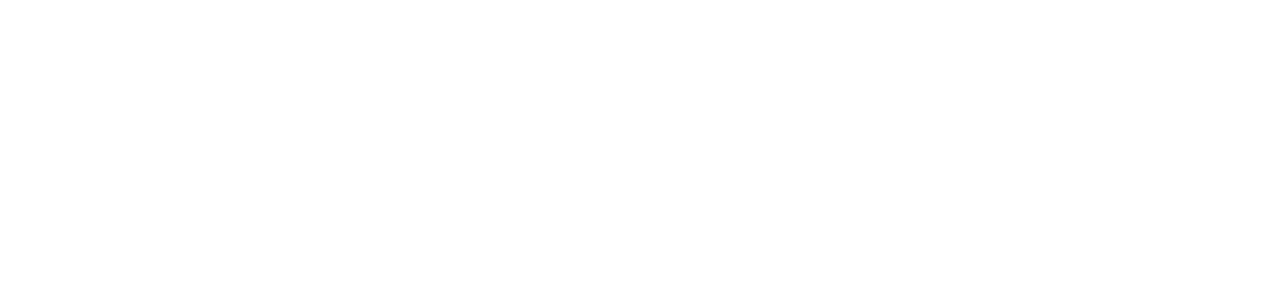
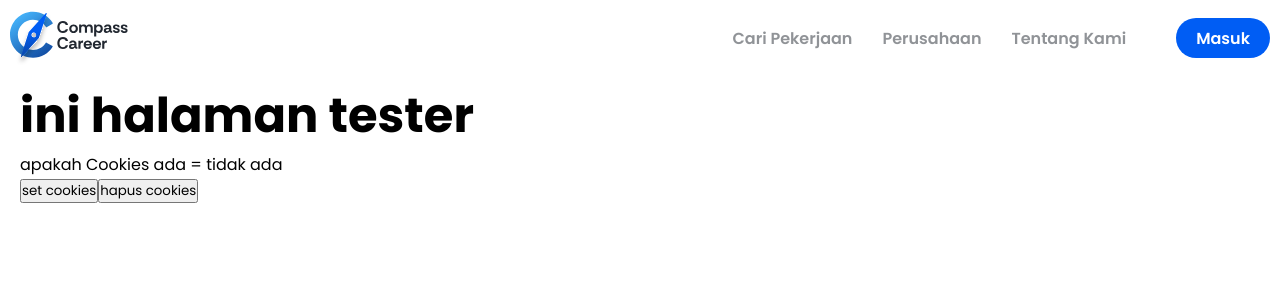
Before and after one commit to daffalde/CompassCareer, a React (Vite) app: page /test in a window 1280 px wide. Before the commit this address had no page. Shown: the top 300 px of the page. Built offline with nearby package versions, Linux system fonts and the light colour scheme.

Commit message:
perbaikan di register untuk menambah role.dan pembuatan halaman tester

```diff
--- a/package.json
+++ b/package.json
@@ -12,6 +12,7 @@
   },
   "dependencies": {
     "axios": "^1.9.0",
+    "js-cookie": "^3.0.5",
     "moment": "^2.30.1",
     "react": "^19.1.0",
     "react-dom": "^19.1.0",
--- a/src/App.jsx
+++ b/src/App.jsx
@@ -7,6 +7,7 @@
 import Aboutus from "./pages/Aboutus.jsx";
 import Login from "./pages/Login.jsx";
 import Logout from "./pages/Logout.jsx";
+import Test from "./pages/Test.jsx";
 
 function App() {
   return (
@@ -21,6 +22,8 @@
           <Route path="/tentang" Component={Aboutus} />
           <Route path="/login" Component={Login} />
           <Route path="/signup" Component={Logout} />
+
+          <Route path="/test" Component={Test} />
         </Routes>
       </BrowserRouter>
     </>
--- a/src/data/Data.jsx
+++ b/src/data/Data.jsx
@@ -614,3 +614,23 @@
   },
   //dst...
 ];
+
+// _________________testing login
+const userTes = [
+  {
+    id: 1,
+    name: "John Doe",
+    email: "johdoe@gmail.com",
+    password: "12345678",
+    role: "pelamar",
+    token: "oasndawubdaowndoaw",
+  },
+  {
+    id: 1,
+    name: "Tokopedia",
+    email: "tokopedia@gmail.com",
+    password: "12345678",
+    role: "perusahaan",
+    token: "oasndawubdaowndoaw",
+  },
+];
--- a/src/pages/Logout.jsx
+++ b/src/pages/Logout.jsx
@@ -67,6 +67,16 @@
                   />
                 </button>
               </span>
+              <span id="role">
+                <label for="role">Role</label>
+                <select id="role">
+                  <option value="" hidden selected>
+                    Pelamar/Perusahaan
+                  </option>
+                  <option value="pelamar">Pelamar</option>
+                  <option value="perusahaan">Perusahaan</option>
+                </select>
+              </span>
               <button className="button-main button-auth">Daftar</button>
             </form>
             <div className="auth-gap"></div>
--- /dev/null
+++ b/src/pages/Test.jsx
@@ -0,0 +1,43 @@
+import { useEffect, useState } from "react";
+import Header from "../components/Header";
+import Cookies from "js-cookie";
+
+export default function Test() {
+  const [kuki, setKuki] = useState("");
+
+  function handleCookie() {
+    const kue = Cookies.get("token");
+    if (kue) {
+      setKuki("ada");
+    } else {
+      setKuki("tidak ada");
+    }
+  }
+
+  useEffect(() => {
+    handleCookie();
+  }, []);
+
+  function handleAddKuki() {
+    Cookies.set("token", "abcdefghijklmn");
+    handleCookie();
+  }
+
+  function handleDeleteKuki() {
+    Cookies.remove("token");
+    handleCookie();
+  }
+
+  sessionStorage.setItem("nilai", "ini-token");
+  return (
+    <>
+      <div className="container">
+        <Header />
+        <h1>ini halaman tester</h1>
+        <p>apakah Cookies ada = {kuki}</p>
+        <button onClick={handleAddKuki}>set cookies</button>
+        <button onClick={handleDeleteKuki}>hapus cookies</button>
+      </div>
+    </>
+  );
+}
--- a/src/styles/auth.css
+++ b/src/styles/auth.css
@@ -131,6 +131,14 @@
   background-color: var(--white);
   padding: 0 10px;
 }
+
+#role select {
+  width: 100%;
+  height: 40px;
+  font-size: 16px;
+  border: 3px solid var(--black-10);
+  border-radius: 5px;
+}
 @media screen and (width < 600px) {
   .auth-body {
     height: fit-content;
--- a/src/styles/lowongan.css
+++ b/src/styles/lowongan.css
@@ -14,7 +14,7 @@
   gap: 20px;
 }
 .k-l-item {
-  box-shadow: 0 0 10px 0 rgb(0, 0, 0, 0.25);
+  box-shadow: 0 0 10px 0px rgb(0, 0, 0, 0.1);
   border-radius: 10px;
   background-color: var(--white);
   padding: 20px;
--- a/src/styles/template.css
+++ b/src/styles/template.css
@@ -11,12 +11,12 @@
 .template-head {
   width: 100%;
   height: 300px;
-  border-radius: 20px;
+  border-radius: 10px;
   display: flex;
   flex-direction: column;
   justify-content: center;
   align-items: center;
-  box-shadow: 0px 4px 10px 0px rgb(0, 0, 0, 0.25);
+  box-shadow: 0px 4px 10px 0px rgb(0, 0, 0, 0.1);
 }
 .t-h-top {
   width: 100%;
@@ -27,7 +27,7 @@
     rgba(72, 185, 255, 1) 100%
   );
   height: 135px;
-  border-radius: 20px 20px 0 0;
+  border-radius: 10px 10px 0 0;
   position: relative;
 }
 .t-h-top {
@@ -36,7 +36,7 @@
 .t-h-top img {
   width: 100px;
   height: 100px;
-  box-shadow: 0px 4px 10px 0px rgb(0, 0, 0, 0.25);
+  box-shadow: 0px 4px 10px 0px rgb(0, 0, 0, 0.15);
   border-radius: 10px;
   position: absolute;
   top: 60px;
@@ -93,13 +93,13 @@
   width: 100%;
   height: fit-content;
   padding: 30px;
-  border-radius: 20px;
+  border-radius: 10px;
   display: flex;
   flex-direction: column;
   justify-content: start;
   align-items: start;
   gap: 30px;
-  box-shadow: 0px 4px 10px 0px rgb(0, 0, 0, 0.25);
+  box-shadow: 0px 0px 10px 0px rgb(0, 0, 0, 0.1);
 }
 
 /* _________________ */
```
Also changed, not shown: 1 other file (tests, documents, lock files or other folders).
